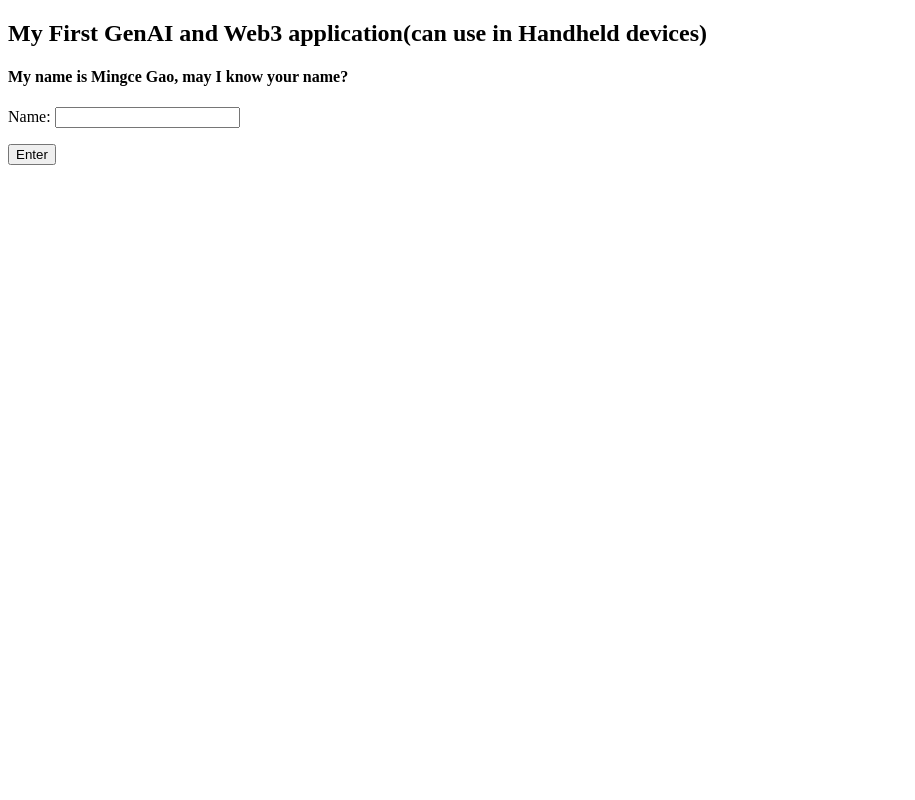
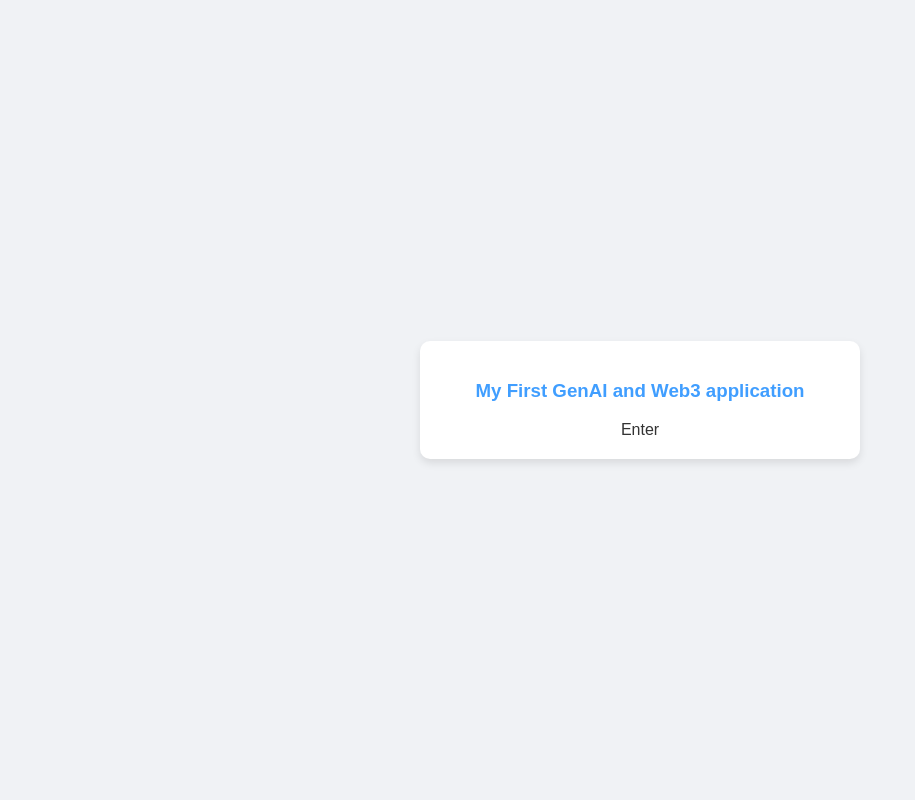
Before and after one commit to blueberrymann/NTU_Final_Assignment, a Flask app: page / in a window 1280 px wide. Shown: the whole page, without its empty margins (0-915 px from the left). Run offline with Flask 3, Linux system fonts and the light colour scheme; some libraries are stand-ins or nearby versions.

Commit message:
Update index.html

```diff
--- a/templates/index.html
+++ b/templates/index.html
@@ -4,26 +4,79 @@
     <meta charset="UTF-8">
     <meta name="viewport" content="width=device-width, initial-scale=1.0">
     <title>GenAI and Web3</title>
+    <link rel="stylesheet" href="https://unpkg.com/element-ui/lib/theme-chalk/index.css">
+    <script src="https://unpkg.com/vue@2.6.12/dist/vue.js"></script>
+    <script src="https://unpkg.com/element-ui/lib/index.js"></script>
+    <style>
+        body {
+            font-family: Arial, sans-serif;
+            background-color: #f0f2f5;
+            color: #333;
+            display: flex;
+            justify-content: center;
+            align-items: center;
+            height: 100vh;
+            margin: 0;
+        }
+        .container {
+            background: white;
+            padding: 20px;
+            border-radius: 10px;
+            box-shadow: 0 4px 8px rgba(0, 0, 0, 0.1);
+            text-align: center;
+            max-width: 400px;
+            width: 100%;
+        }
+        h3 {
+            color: #409EFF; /* Element UI primary color */
+        }
+    </style>
 </head>
 <body>
-    <h2>
-        My First GenAI and Web3 application(can use in Handheld devices)
-    </h2>
+    <div id="app" class="container">
+        <h3>My First GenAI and Web3 application</h3>
 
-    <h4>
-        My name is Mingce Gao, may I know your name?
-    </h4>
+        <el-form :model="form" @submit.native.prevent="handleSubmit">
+            <el-form-item label="My name is Mingce Gao, may I know your name?">
+                <el-input v-model="form.name" placeholder="Enter your name"></el-input>
+            </el-form-item>
+            <el-form-item>
+                <el-button type="primary" @click="handleSubmit">Enter</el-button>
+            </el-form-item>
+        </el-form>
+    </div>
 
-    <form action="/main" method="post">
-        <p>
-            <label for="name">Name:</label>
-            <input type="text" name="q">
-        </p>
-        <p>
-            <input type="submit" value="Enter">
-        </p>
-    </form>
+    <script>
+        new Vue({
+            el: '#app',
+            data() {
+                return {
+                    form: {
+                        name: ''
+                    }
+                };
+            },
+            methods: {
+                handleSubmit() {
+                    // 创建一个表单元素以提交数据
+                    const form = document.createElement('form');
+                    form.method = 'post';
+                    form.action = '/main';
 
+                    // 创建一个隐藏的输入元素存储name数据
+                    const input = document.createElement('input');
+                    input.type = 'hidden';
+                    input.name = 'q';
+                    input.value = this.form.name;
 
+                    form.appendChild(input);
+                    document.body.appendChild(form);
+
+                    // 提交表单
+                    form.submit();
+                }
+            }
+        });
+    </script>
 </body>
 </html>
```
